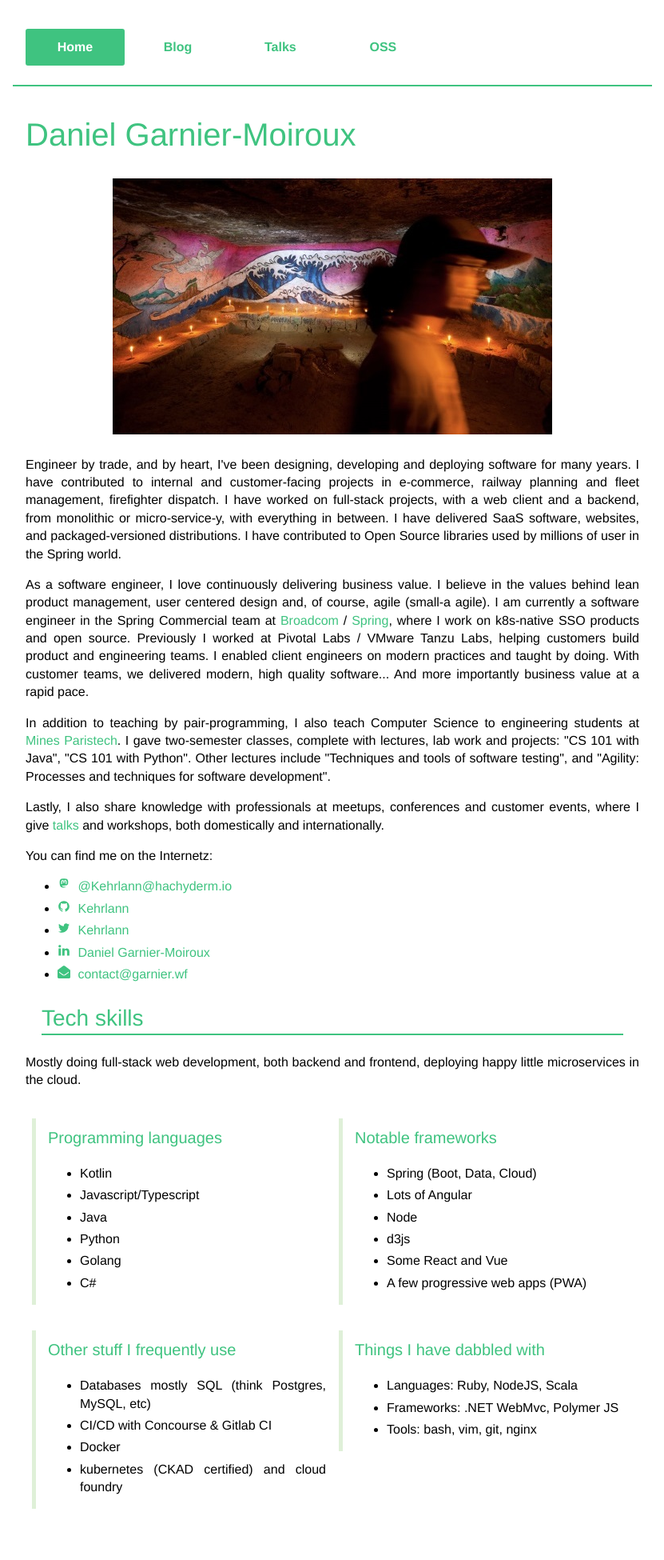
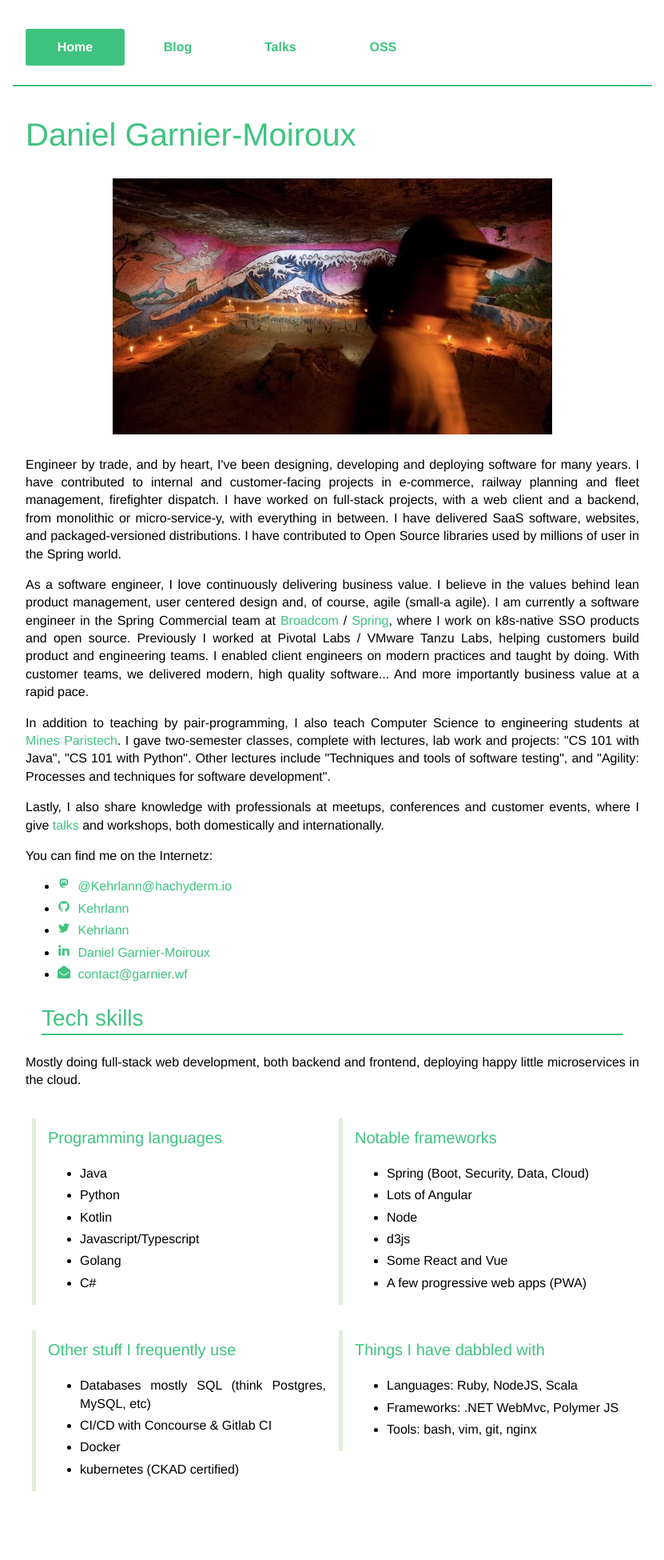
Before and after one commit to Kehrlann/kehrlann.github.io, a Jekyll site: the page built from index.html, in a window 1280 px wide. Shown: the whole page at 80% size, without its empty margins (224-1055 px from the left). Built offline with Jekyll 4.4.1, drawn with Linux system fonts in a browser that asks for light colours; after the commit the page ends 1928 px from its top, so only the background shows below that.

Commit message:
index: small changes in skills

```diff
--- a/index.html
+++ b/index.html
@@ -99,10 +99,10 @@ Mostly doing full-stack web development, both backend and frontend, deploying ha
     <div class="left-emboss">
         <h3>Programming languages</h3>
         <ul>
+            <li>Java</li>
+            <li>Python</li>
             <li>Kotlin</li>
             <li>Javascript/Typescript</li>
-            <li>Java</li>
-            <li>Python</li>
             <li>Golang</li>
             <li>C#</li>
         </ul>
@@ -110,7 +110,7 @@ Mostly doing full-stack web development, both backend and frontend, deploying ha
     <div class="left-emboss">
         <h3>Notable frameworks</h3>
         <ul>
-            <li>Spring (Boot, Data, Cloud)</li>
+            <li>Spring (Boot, Security, Data, Cloud)</li>
             <li>Lots of Angular</li>
             <li>Node</li>
             <li>d3js</li>
@@ -124,7 +124,7 @@ Mostly doing full-stack web development, both backend and frontend, deploying ha
             <li>Databases mostly SQL (think Postgres, MySQL, etc)</li>
             <li>CI/CD with Concourse & Gitlab CI</li>
             <li>Docker</li>
-            <li>kubernetes (CKAD certified) and cloud foundry</li>
+            <li>kubernetes (CKAD certified)</li>
         </ul>
     </div>
     <div class="left-emboss">
```
